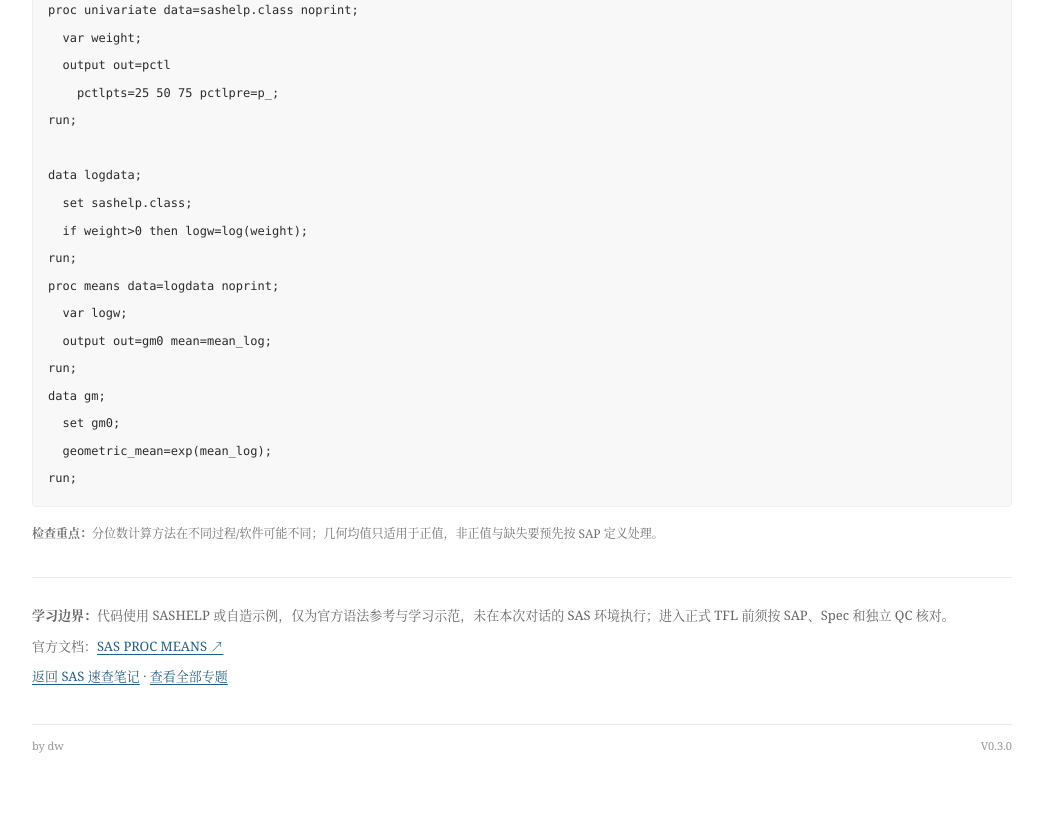
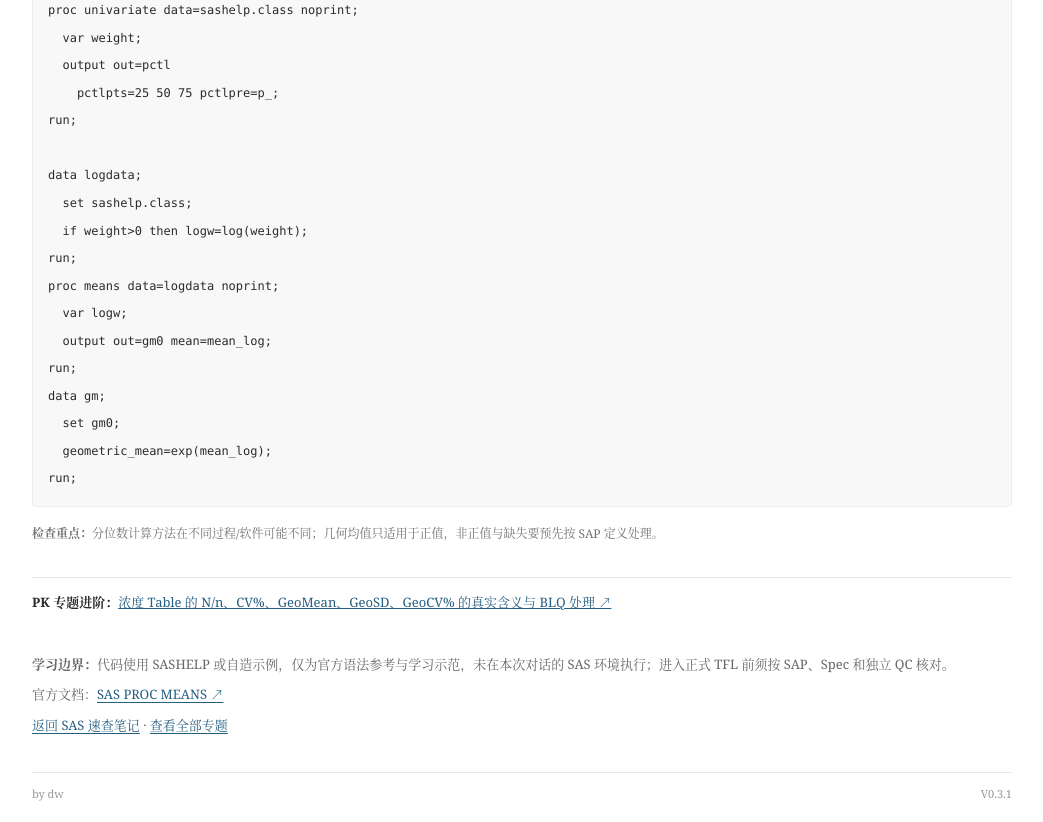
Before and after one commit to dengweizhang/sp, a plain HTML site: page public/sas-learning/statistics/index.html in a window 1280 px wide. Shown: the part 1212-2034 px from the top of the page, without its empty margins (118-1161 px from the left). Before the commit the page ends 1985 px from the top, so only its background shows below. Drawn offline with Linux system fonts and the light colour scheme.

Commit message:
chore: link PK and RTF guides and sync site version 0.3.1

```diff
--- a/public/sas-learning/statistics/index.html
+++ b/public/sas-learning/statistics/index.html
@@ -42,4 +42,4 @@ run;
 data gm;
   set gm0;
   geometric_mean=exp(mean_log);
-run;</code></pre><p class="learning-qc"><strong>检查重点：</strong>分位数计算方法在不同过程/软件可能不同；几何均值只适用于正值，非正值与缺失要预先按 SAP 定义处理。</p></section><aside class="learning-more"><p><strong>学习边界：</strong>代码使用 SASHELP 或自造示例，仅为官方语法参考与学习示范，未在本次对话的 SAS 环境执行；进入正式 TFL 前须按 SAP、Spec 和独立 QC 核对。</p><p>官方文档：<a href="https://support.sas.com/documentation/cdl/en/proc/61895/HTML/default/a002473537.htm" target="_blank" rel="noopener noreferrer">SAS PROC MEANS ↗</a></p><p><a href="/sas-notes/">返回 SAS 速查笔记</a> · <a href="/sas-learning/">查看全部专题</a></p></aside></main><footer class="site-footer"><span>by dw</span><span>V0.3.0</span></footer></div></body></html>
+run;</code></pre><p class="learning-qc"><strong>检查重点：</strong>分位数计算方法在不同过程/软件可能不同；几何均值只适用于正值，非正值与缺失要预先按 SAP 定义处理。</p></section><p style="font-size:13px"><strong>PK 专题进阶：</strong><a href="/sas-learning/pk-concentration/" style="color:#245e81;text-decoration:underline">浓度 Table 的 N/n、CV%、GeoMean、GeoSD、GeoCV% 的真实含义与 BLQ 处理 ↗</a></p><aside class="learning-more"><p><strong>学习边界：</strong>代码使用 SASHELP 或自造示例，仅为官方语法参考与学习示范，未在本次对话的 SAS 环境执行；进入正式 TFL 前须按 SAP、Spec 和独立 QC 核对。</p><p>官方文档：<a href="https://support.sas.com/documentation/cdl/en/proc/61895/HTML/default/a002473537.htm" target="_blank" rel="noopener noreferrer">SAS PROC MEANS ↗</a></p><p><a href="/sas-notes/">返回 SAS 速查笔记</a> · <a href="/sas-learning/">查看全部专题</a></p></aside></main><footer class="site-footer"><span>by dw</span><span>V0.3.1</span></footer></div></body></html>
```
